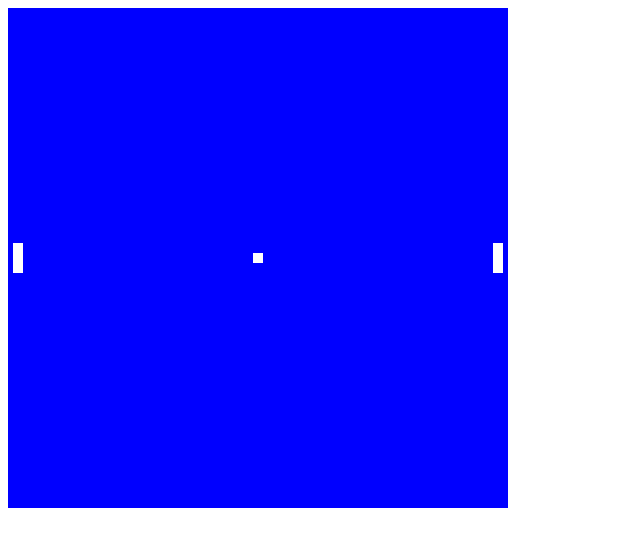
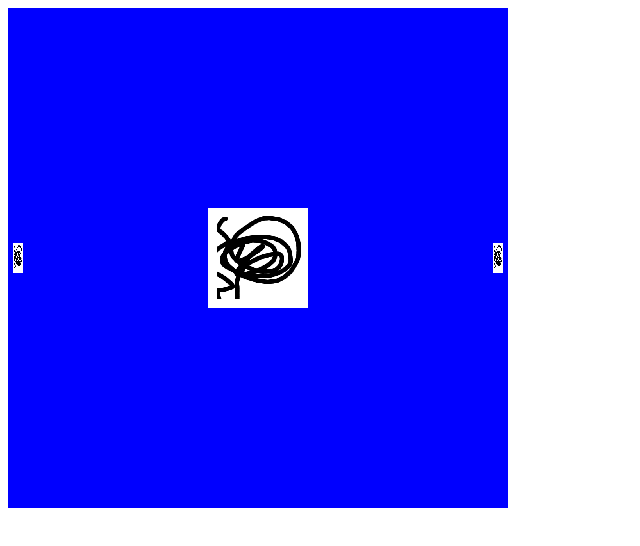
Before and after one commit to robashton/openhackbepong, a plain HTML site: page home/index.html in a window 1280 px wide. Shown: the whole page, without its empty margins (0-640 px from the left). Drawn offline with nearby package versions, Linux system fonts and the light colour scheme.

Commit message:
Added texturing

```diff
--- a/home/gamemodel.js
+++ b/home/gamemodel.js
@@ -19,7 +19,7 @@
 {
    return {
       Pads: [BuildModel(PadId1,-240, 0, 5, 15), BuildModel(PadId2, 240, 0, 5, 15) ],
-      Ball: BuildModel(BallId, 0, 0, 5, 5),
+      Ball: BuildModel(BallId, 0, 0, 50, 50),
       Bounds: {x:-250,y:-250,right:250,bottom:250}
    };
 }
--- a/home/index.html
+++ b/home/index.html
@@ -10,19 +10,26 @@
 		  precision highp float;
 		  #endif
 
+			varying vec2 vTextureCoord;
+		   uniform sampler2D uSampler;
+
 		  void main(void) {
-		    gl_FragColor = vec4(1.0, 1.0, 1.0, 1.0);
+		    gl_FragColor = texture2D(uSampler, vec2(vTextureCoord.s, vTextureCoord.t));
 		  }
 		</script>
 
 		<script id="shader-vs" type="x-shader/x-vertex">
 		  attribute vec3 aVertexPosition;
+		  attribute vec2 aTextureCoord;
 
 		  uniform mat4 uMVMatrix;
 		  uniform mat4 uPMatrix;
 
+		  varying vec2 vTextureCoord;
+
 		  void main(void) {
 		    gl_Position = uPMatrix * uMVMatrix * vec4(aVertexPosition, 1.0);
+			 vTextureCoord = aTextureCoord;
 		  }
 		</script>
 
@@ -34,11 +41,17 @@
 
 			function webGLStart() {
 			  PhiloGL('game', {
+				context: {
+				//	debug: true
+				},
 			    program: {
 			      from: 'ids',
 			       vs: 'shader-vs',
 			       fs: 'shader-fs'
 			    },
+				 textures: {
+					src: [ 'trans.png' ]
+				 },
 			    onError: function() {
 			      alert("You probably don't have WebGL - sorry");
 			    },
@@ -52,14 +65,33 @@
 				camera.projection.frustum(-250, 250, -250, 250, -1, 1);
 				gl.clearColor(0, 0, 255, 1);
 				gl.clearDepth(1);
-				gl.enable(gl.DEPTH_TEST);
+			   gl.disable(gl.DEPTH_TEST);
 				gl.depthFunc(gl.LEQUAL);
 
+				gl.enable(gl.BLEND);
+
 				program.setBuffers({
-					'square': {
+					'aVertexPosition': {
 						attribute: 'aVertexPosition',
-						value: new Float32Array([1, 1, 0, -1, 1, 0, 1, -1, 0, -1, -1, 0]),
+						value: new Float32Array([ -1.0, -1.0, 0,
+															1.0, -1.0, 0,
+															1.0,  1.0, 0,
+															-1.0, 1.0, 0]),
 						size: 3
+					},
+					'aTextureCoord': {
+						attribute: 'aTextureCoord',
+						value: new Float32Array([
+														1.0, 1.0,
+														0.0, 1.0,
+														0.0, 0.0,
+														1.0, 0.0  ]),
+						size: 2
+					},
+				 	'indices': {
+						value: new Uint16Array([0, 1, 2, 0, 2, 3]),
+						bufferType: gl.ELEMENT_ARRAY_BUFFER,
+						size: 1
 					}
 				});
 
@@ -99,8 +131,15 @@
 				camera = app.camera;
 
 				gl.clear(gl.COLOR_BUFFER_BIT | gl.DEPTH_BUFFER_BIT);
-				program.setBuffer('square');
+
 				program.setUniform('uPMatrix', camera.projection);
+
+				program.setBuffer('aVertexPosition')
+						 .setBuffer('aTextureCoord')
+						 .setBuffer('indices')
+				       .setTexture('trans.png');
+
+			   program.setUniform('uSampler', 0);
 
 				var g=GameState;
 				renderQuad(app, g.Pads[0]);
@@ -121,9 +160,8 @@
 				camera.modelView.$scale(model.width, model.height, 1);
 
 				program.setUniform('uMVMatrix', camera.modelView);
-				gl.drawArrays(gl.TRIANGLE_STRIP, 0, 4);
 
-				console.log('Rendering: ' + model.width + ' ' + model.height + ' ' + model.x + ' ' + model.y);
+				gl.drawElements(gl.TRIANGLES, 6, gl.UNSIGNED_SHORT, 0);
 			}
 
 
```
Also changed, not shown: home/nehe.gif (added), home/trans.gif (added), home/trans.png (added).
